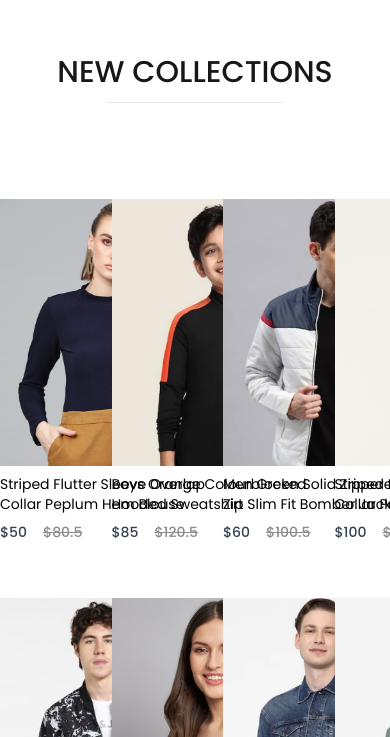
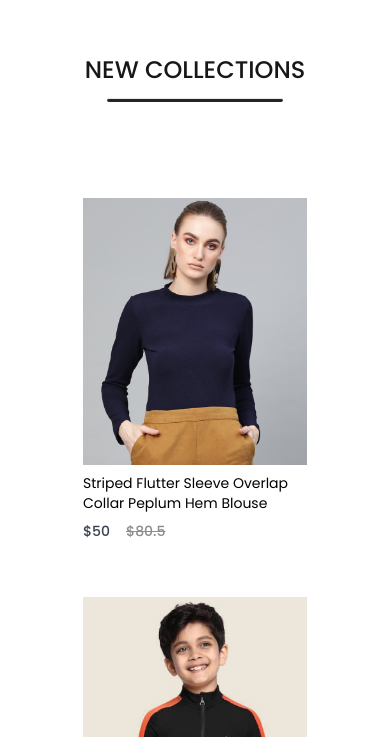
Before and after one commit to ChamodDulanjana/Shopper, a React (Vite) app: page / in a window 390 px wide. Shown: the part 2947-3684 px from the top of the page. Built offline with nearby package versions, Linux system fonts and the light colour scheme.

Commit message:
Make NewCollections component responsive

```diff
--- a/src/component/newCollections/NewCollections.tsx
+++ b/src/component/newCollections/NewCollections.tsx
@@ -4,10 +4,10 @@ import Item from "../item/Item.tsx";
 
 const NewCollections = () => {
     return (
-        <div className="flex flex-col items-center gap-3 h-[90vh] mt-10 mb-96">
-            <h1 className="text-[#171717] text-3xl font-medium mt-10">NEW COLLECTIONS</h1>
+        <div className="flex flex-col items-center gap-3 my-10">
+            <h1 className="text-[#171717] text-3xl font-medium mt-10 max-[800px]:text-2xl">NEW COLLECTIONS</h1>
             <hr className="w-44 h-1 rounded-full bg-[#252525] mb-5"/>
-            <div className="grid grid-cols-4 mt-16 gap-14">
+            <div className="flex flex-wrap m-16 gap-14 items-center justify-center">
                 {new_collections.map((item, index) => {
                     return <Item key={index} id={item.id} image={item.image as string} name={item.name}
                                  new_price={item.new_price} old_price={item.old_price}/>
```
